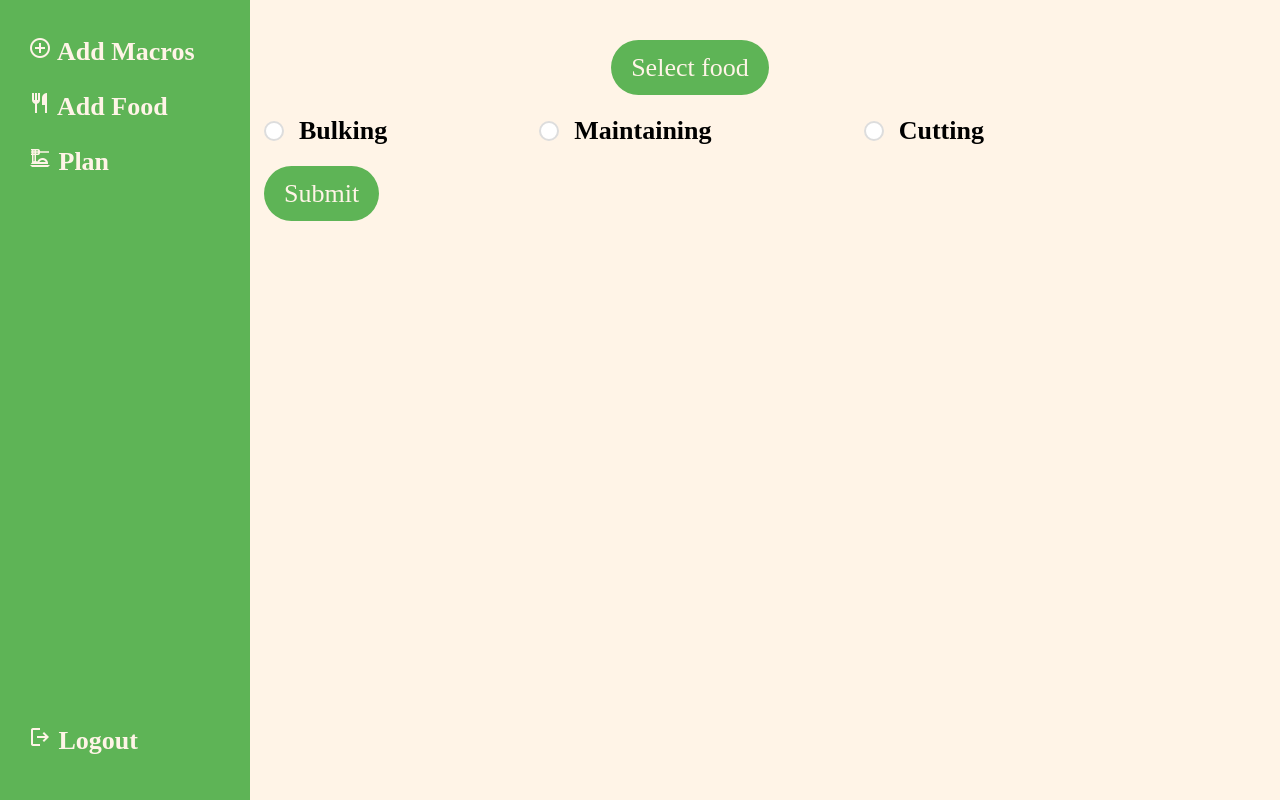
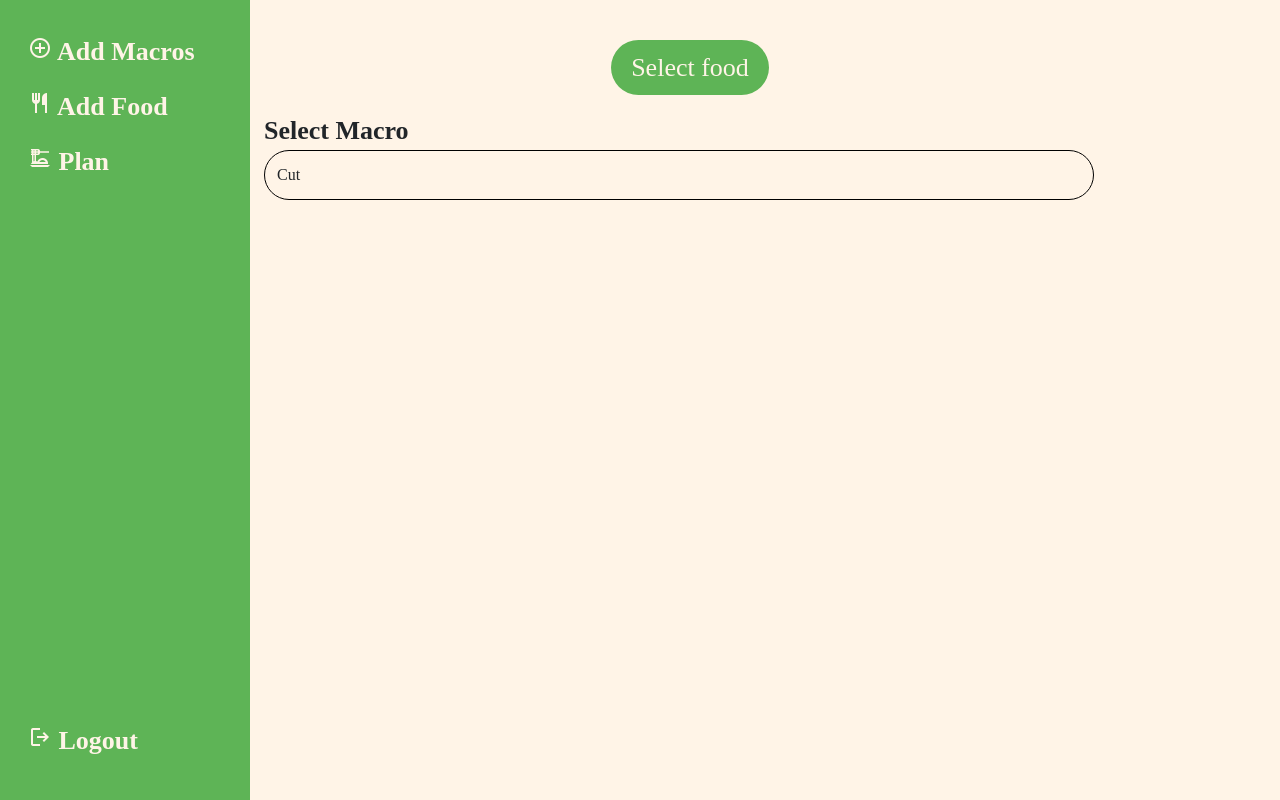
Before and after one commit to Pakar040/MacroMealPlanner, a Django app: page /plan/ in a window 1280 px wide. Run offline with Django 5.2, Linux system fonts and the light colour scheme; a user stored in the database is signed in; some libraries are stand-ins or nearby versions; some web fonts are replaced.

Commit message:
Fixed Form
Changed radio buttons to a drop down menu
Placed radio button and modal within the same form tags

```diff
--- a/macroMealPlanner/templates/mealPlannerApp/plan.html
+++ b/macroMealPlanner/templates/mealPlannerApp/plan.html
@@ -104,12 +104,22 @@
         border-color: #5eb456;
     }
 
+    .custom-dropdown {
+        width: calc(100% - 22px);
+        padding: 1.5vh 1.5vh;
+        margin-bottom: 10px;
+        border: 1px solid #000;
+        border-radius: 4vh;
+        background-color: #fff4e7;
+    }
+
 </style>
 
 <div class="food">
     <button type="button" data-toggle="modal" data-target="#exampleModal">Select food</button>
 </div>
 
+<form onsubmit="return showRecommendations()">
     <!-- Scrollable modal -->
     <div class="modal fade" id="exampleModal" tabindex="-1" aria-labelledby="exampleModalLabel" aria-hidden="true">
         <div class="modal-dialog modal-dialog-scrollable">
@@ -118,8 +128,6 @@
                     <h5 class="modal-title" id="exampleModalLabel">Select Food</h5>
                 </div>
                 <div class="modal-body">
-                <!-- Form Start -->
-                <form>
                     <div class="form-check">
                         <input type="checkbox" class="form-check-input" id="exampleCheck1">
                         <label class="form-check-label" for="exampleCheck1">Chicken</label>
@@ -132,34 +140,23 @@
                         <input type="checkbox" class="form-check-input" id="exampleCheck1">
                         <label class="form-check-label" for="exampleCheck1">Steak</label>
                     </div>
-                </form>
-                <!-- Form End -->
+
                 </div>
                 <div class="modal-footer">
                     <button type="button" data-dismiss="modal" class="close">Close</button>
-                <button type="button">Save</button>
+                    <!-- <button type="button">Save</button> -->
                 </div>
             </div>
         </div>
     </div>
-
-<form onsubmit="return showRecommendations()">
-    <div class="radio-group">
-        <div>
-            <input type="radio" id="dietChoice1" name="diet" value="Bulking">
-            <label for="dietChoice1">Bulking</label>
-        </div>
-        <div>
-            <input type="radio" id="dietChoice2" name="diet" value="Maintaining">
-            <label for="dietChoice2">Maintaining</label>
-        </div>
-        <div>
-            <input type="radio" id="dietChoice3" name="diet" value="Cutting">
-            <label for="dietChoice3">Cutting</label>
-        </div>
-    </div>
-    <div class="submit">
-        <button onclick="showRecommendations()" type="submit">Submit</button>
+    <!-- Drop Down -->
+    <div class="form-group">
+        <label for="macroSelect">Select Macro</label>
+        <select class="form-control custom-dropdown" id="macroSelect" name="macro">
+            <option value="cut">Cut</option>
+            <option value="bulk">Bulk</option>
+            <option value="maintain">Maintain</option>
+        </select>
     </div>
 </form>
 
@@ -183,20 +180,6 @@
         resultsDiv.innerHTML = recommendations;
         return false; // Prevent form submission
     }
-
-    document.addEventListener('DOMContentLoaded', function() {
-        // Get the close button
-        var closeButton = document.querySelector('.close');
-
-        // Add click event listener to the close button
-        closeButton.addEventListener('click', function() {
-            // Select all checkboxes within the modal and uncheck them
-            var checkboxes = document.querySelectorAll('#exampleModal .form-check-input');
-            checkboxes.forEach(function(checkbox) {
-            checkbox.checked = false;
-            });
-        });
-    });
 </script>
 
 <script src="https://code.jquery.com/jquery-3.5.1.slim.min.js"></script>
```
Lines whose indentation alone changed are shown as unchanged.
